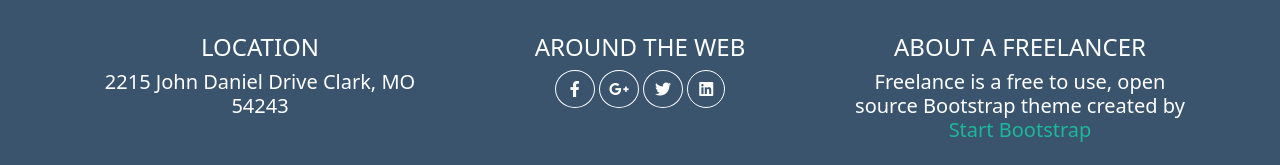
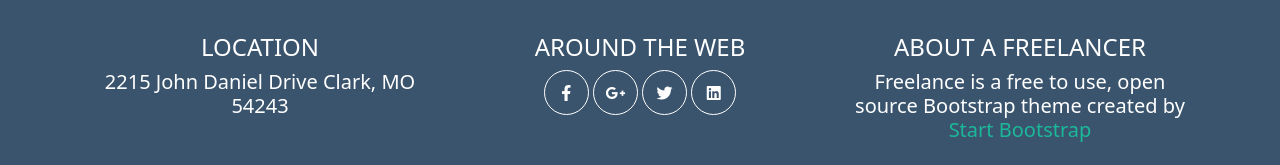
Before and after one commit to andreamastro98/html-css-bootstrap-freelancer, a plain HTML site: page index.html in a window 1280 px wide. Shown: the part 2486-2651 px from the top of the page. Drawn offline with nearby package versions, Linux system fonts and the light colour scheme.

Commit message:
modifica alle icon

```diff
--- a/assets/css/style.css
+++ b/assets/css/style.css
@@ -89,31 +89,11 @@ textarea {
 #pre-footer a i{
     border: 1px solid;
     border-radius: 50%;
-}
-
-.padding-icon-1{
-    padding: 10px;
-}
-
-.padding-icon-2{
-    padding-top: 10px;
-    padding-bottom: 10px;
-    padding-left: 11px;
-    padding-right: 11px;
-}
-
-.padding-icon-3{
-    padding-top: 10px;
-    padding-bottom: 10px;
-    padding-left: 14px;
-    padding-right: 14px;
-}
-
-.padding-icon-4{
-    padding-top: 10px;
-    padding-bottom: 10px;
-    padding-left: 9px;
-    padding-right: 9px;
+    display: inline-block;
+    text-align: center;
+    line-height: 45px;
+    height: 45px;
+    aspect-ratio: 1;
 }
 
 .green-text{
--- a/index.html
+++ b/index.html
@@ -146,16 +146,16 @@
           <div class="col-12 col-md-4 col-lg-4 text-center my-4">
             <h4>AROUND THE WEB</h4>
             <a href="#">
-              <i class="fa-brands fa-facebook-f padding-icon-3"></i>
+              <i class="fa-brands fa-facebook-f"></i>
             </a>
             <a href="#">
-              <i class="fa-brands fa-google-plus-g padding-icon-4"></i>
+              <i class="fa-brands fa-google-plus-g"></i>
             </a>
             <a href="#">
-              <i class="fa-brands fa-twitter padding-icon-2"></i>
+              <i class="fa-brands fa-twitter"></i>
             </a>
             <a href="#">
-              <i class="fa-brands fa-linkedin padding-icon-2"></i>
+              <i class="fa-brands fa-linkedin"></i>
             </a>
           </div>
           <div class="col-12 col-md-4 col-lg-4 text-center my-4">
```
